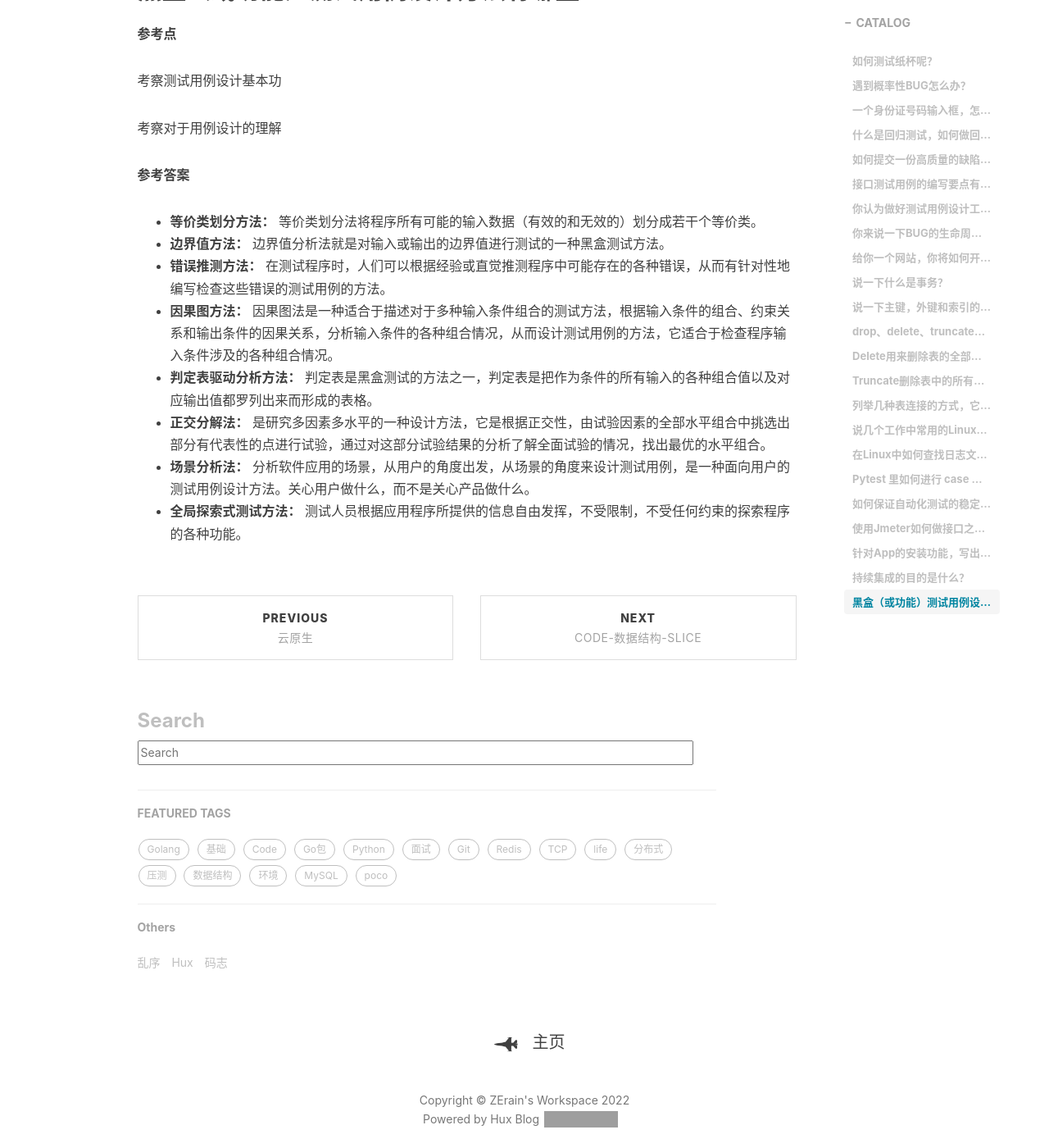
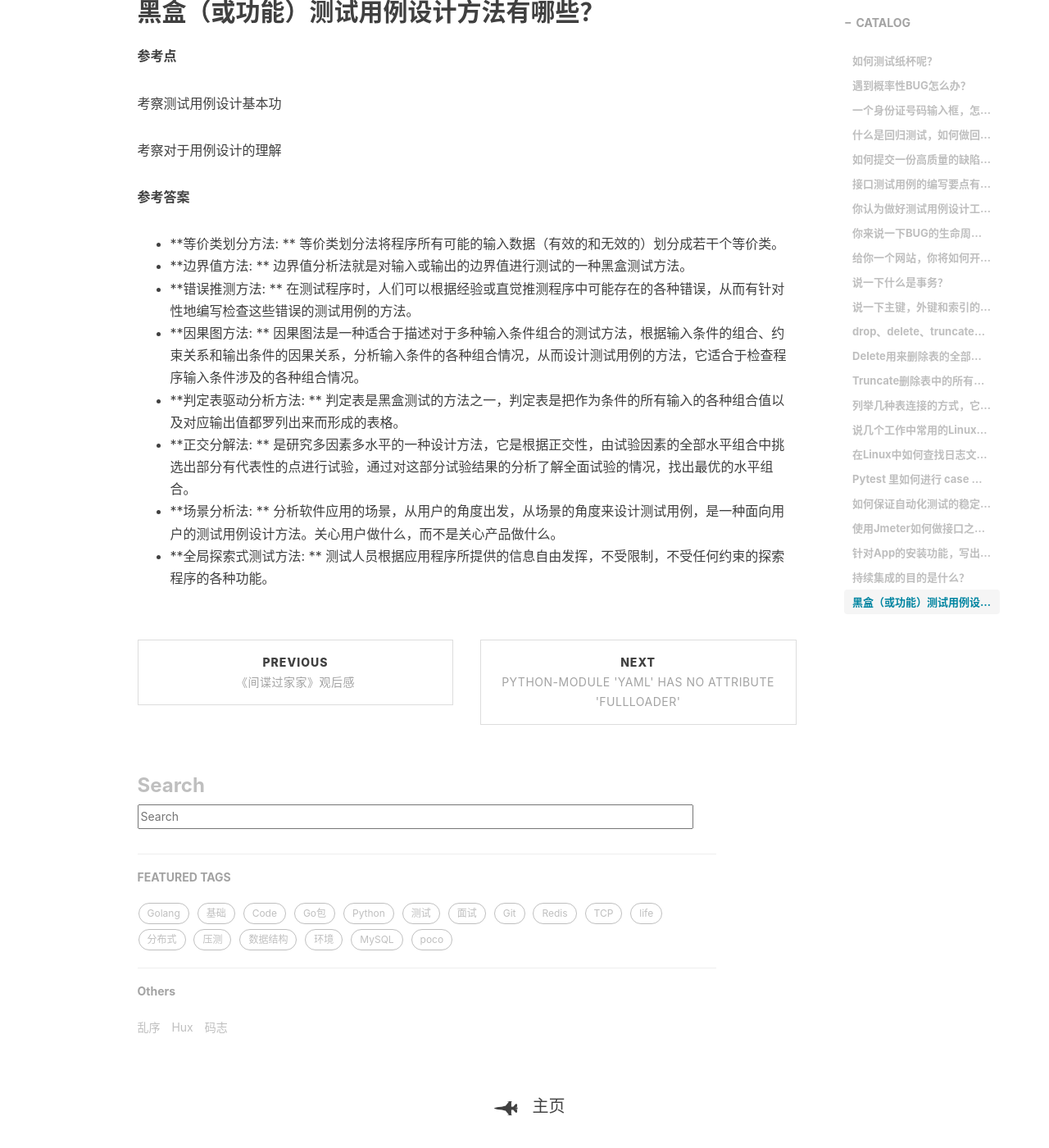
Before and after one commit to Erain-997/Erain-997.github.io, a Jekyll site: the page built from _posts/测试/2022-05-27-测开面试题.md, in a window 1280 px wide and 1400 px high, scrolled down 12476 px. Shown: the whole window at 82% size. Built offline with Jekyll 4.4.1, drawn with Linux system fonts in a browser that asks for light colours; nearby versions of some CDN libraries; comment, search, counter and statistics services are not loaded; some of the changed text lies outside the part shown; grey boxes are pictures that could not be loaded.

Commit message:
今日更新

```diff
--- a/_posts/2022-05-27-测开面试题.md
+++ b/_posts/测试/2022-05-27-测开面试题.md
@@ -5,10 +5,10 @@
 date:       2022-05-27
 author:     Erain
 header-img: img/home-bg.jpg
-categories: None
+categories: 测试
 catalog: true
 tags:
-- 测开
+- 测试
 - 面试
 
 ---
@@ -23,15 +23,15 @@
 
 **参考答案**
 
-- **功能性**：用水杯装水看漏不漏；水能不能被喝到
-- **安全性**：杯子有没有毒或细菌
-- **可靠性**：杯子从不同高度落下的损坏程度
-- **可移植性**：杯子在不同的地方、温度等环境下是否都可以正常使用
-- **兼容性**：杯子是否能够容纳果汁、白水、酒精、汽油等
-- **易用性**：杯子是否烫手、是否有防滑措施、是否方便饮用
-- **用户文档**：使用手册是否对杯子的用法、限制、使用条件等有详细描述
-- **疲劳测试**：将杯子盛上水放24小时检查泄漏时间和情况；盛上汽油放24小时检查泄漏时间和情况等
-- **压力测试**：用根针并在针上面不断加重量，看压强多大时会穿透
+- **功能性**: 用水杯装水看漏不漏；水能不能被喝到
+- **安全性**: 杯子有没有毒或细菌
+- **可靠性**: 杯子从不同高度落下的损坏程度
+- **可移植性**: 杯子在不同的地方、温度等环境下是否都可以正常使用
+- **兼容性**: 杯子是否能够容纳果汁、白水、酒精、汽油等
+- **易用性**: 杯子是否烫手、是否有防滑措施、是否方便饮用
+- **用户文档**: 使用手册是否对杯子的用法、限制、使用条件等有详细描述
+- **疲劳测试**: 将杯子盛上水放24小时检查泄漏时间和情况；盛上汽油放24小时检查泄漏时间和情况等
+- **压力测试**: 用根针并在针上面不断加重量，看压强多大时会穿透
 
 ## 遇到概率性BUG怎么办？
 
@@ -75,7 +75,7 @@
 
 回归测试可以发生在任何一个阶段，包括单元测试、集成测试和系统测试
 
-那我们改如何做回归测试呢？**总结为以下几点：**
+那我们改如何做回归测试呢？**总结为以下几点: **
 
 - 在测试策略制定阶段，制定回归测试策略
 - 确定需要回归测试的版本
@@ -120,7 +120,7 @@
 
 **参考答案**
 
-关键点就是熟悉需求，但是**需求可以分为以下几个方面：**
+关键点就是熟悉需求，但是**需求可以分为以下几个方面: **
 
 - 熟悉本次业务需求
 - 熟悉其他系统和本次需求的关联
@@ -135,13 +135,13 @@
 
 **参考答案**
 
-- **New：** 发现bug，未经评审决定是否指派给开发人员进行修改。
-- **Open：**  确认bug，并且认为需要进行修改，指派给相应的开发人员。
-- **Fixed：** 开发人员进行修改后标识成修改状态，有待测试人员的回归测试验证。
-- **Rejected：** 如果认为不是Bug，则拒绝修改。
-- **Delay：** 如果认为暂时不需要修改或暂时不能修改，则延后修改。
-- **Closed：**  修改状态的Bug经测试人员的回归测斌验证通过，则关闭Bug。
-- **Reopen：** 如果经验证Bug仍然存在，则需要重新打开Bug，开发人员重新修改。
+- **New: ** 发现bug，未经评审决定是否指派给开发人员进行修改。
+- **Open: **  确认bug，并且认为需要进行修改，指派给相应的开发人员。
+- **Fixed: ** 开发人员进行修改后标识成修改状态，有待测试人员的回归测试验证。
+- **Rejected: ** 如果认为不是Bug，则拒绝修改。
+- **Delay: ** 如果认为暂时不需要修改或暂时不能修改，则延后修改。
+- **Closed: **  修改状态的Bug经测试人员的回归测斌验证通过，则关闭Bug。
+- **Reopen: ** 如果经验证Bug仍然存在，则需要重新打开Bug，开发人员重新修改。
 
 ## 给你一个网站，你将如何开展测试？
 
@@ -170,12 +170,12 @@
 
 **参考答案**
 
-**事务：** 是数据库操作的最小工作单元，是作为单个逻辑工作单元执行的一系列操作；这些操作作为一个整体一起向系统提交，要么都执行、要么都不执行；事务是一组不可再分割的操作集合（工作逻辑单元）；
+**事务: ** 是数据库操作的最小工作单元，是作为单个逻辑工作单元执行的一系列操作；这些操作作为一个整体一起向系统提交，要么都执行、要么都不执行；事务是一组不可再分割的操作集合（工作逻辑单元）；
 
-- **原子性(Atomicity)**：事务中的全部操作在数据库中是不可分割的，要么全部完成，要么均不执行。
-- **一致性(Consistency)**：几个并行执行的事务，其执行结果必须与按某一顺序串行执行的结果相一致。
-- **隔离性(Isolation)**：事务的执行不受其他事务的干扰，事务执行的中间结果对其他事务必须是透明的。
-- **持久性(Durability)**：对于任意已提交事务，系统必须保证该事务对数据库的改变不被丢失
+- **原子性(Atomicity)**: 事务中的全部操作在数据库中是不可分割的，要么全部完成，要么均不执行。
+- **一致性(Consistency)**: 几个并行执行的事务，其执行结果必须与按某一顺序串行执行的结果相一致。
+- **隔离性(Isolation)**: 事务的执行不受其他事务的干扰，事务执行的中间结果对其他事务必须是透明的。
+- **持久性(Durability)**: 对于任意已提交事务，系统必须保证该事务对数据库的改变不被丢失
 
 ## 说一下主键，外键和索引的区别？
 
@@ -213,7 +213,7 @@
 
 **参考答案**
 
-都表示删除，但是三者有一些差别：
+都表示删除，但是三者有一些差别:
 
 - Delete用来删除表的全部或者一部分数据行，执行delete之后，用户需要提交(commmit)或者回滚(rollback)来执行删除或者撤销删除。会触发这个表上所有的delete触发器
 -
@@ -245,16 +245,16 @@
 
 **参考答案**
 
-- **cd**：切换目录
-- **ls**：查看文件列表
-- **cp**：拷贝文件
-- **mv**：移动文件
-- **rm**：删除文件
-- **chmod**：设置文件权限
-- **cat**：浏览文件内容
-- **vi**：文件编辑
-- **find**：搜索文件
-- **grep**：过滤文件内容
+- **cd**: 切换目录
+- **ls**: 查看文件列表
+- **cp**: 拷贝文件
+- **mv**: 移动文件
+- **rm**: 删除文件
+- **chmod**: 设置文件权限
+- **cat**: 浏览文件内容
+- **vi**: 文件编辑
+- **find**: 搜索文件
+- **grep**: 过滤文件内容
 
 ## 在Linux中如何查找日志文件中的Error信息？
 
@@ -282,7 +282,7 @@
 - 默认使用检查以test_ .py 或 **test.py命名的文件名，在文件内部查找以test打头的方法或函数，并执行
 - 可以使用自定义marker（标签），比如pytest运行的时就只运行带有该marker的测试用例，比如下面的@pytest.mark.P0
 - 在命令行使用 指定文件
-- 参数：-k args 模糊匹配case（关键字args：可以是py文件名，也可以是函数名）
+- 参数: -k args 模糊匹配case（关键字args: 可以是py文件名，也可以是函数名）
 
 ## 如何保证自动化测试的稳定性？
 
@@ -294,7 +294,7 @@
 
 **参考答案**
 
-**自动化测试稳定性主要表现在两个方面：**
+**自动化测试稳定性主要表现在两个方面: **
 
 - 一个是元素定位的问题
 - 一个是用例之间的依赖问题
@@ -326,9 +326,9 @@
 
 - 正常安装测试，检查是否安装成功
 - APP版本覆盖测试
-  **例如：** 先安装一个1.0版本的APP,再安装一个高版本(1.1版本)的APP，检查是否被覆盖。
+  **例如: ** 先安装一个1.0版本的APP,再安装一个高版本(1.1版本)的APP，检查是否被覆盖。
 - 回退版本测试
-  **例如：** 先装一个2.0版本的APP,再安装一个1.0版本的APP,正常情况下版本是可以回退的
+  **例如: ** 先装一个2.0版本的APP,再安装一个1.0版本的APP,正常情况下版本是可以回退的
 - 安装时内存不足，弹出提示
 - 根据安装手册操作，是否正确安装
 - 安装过程中的意外情况（强行断电、断网、来电话了、查看信息）等等，检查会发生的情况
@@ -358,12 +358,12 @@
 
 **参考答案**
 
-**它的好处主要有两个：**
+**它的好处主要有两个: **
 
 - 快速发现错误。每完成一点更新，就集成到主干，可以快速发现错误，定位错误也比较容易
 - 防止分支大幅偏离主干。如果不是经常集成，主干又在不断更新，会导致以后集成的难度变大，甚至难以集成。
 
-**持续集成的目的：**
+**持续集成的目的: **
 
 就是让产品可以快速迭代，同时还能保持高质量。它的核心措施是，代码集成到主干之前，必须通过自动化测试，只要有一个测试用例失败，就不能集成。
 
@@ -377,11 +377,11 @@
 
 **参考答案**
 
-- **等价类划分方法：** 等价类划分法将程序所有可能的输入数据（有效的和无效的）划分成若干个等价类。
-- **边界值方法：** 边界值分析法就是对输入或输出的边界值进行测试的一种黑盒测试方法。
-- **错误推测方法：** 在测试程序时，人们可以根据经验或直觉推测程序中可能存在的各种错误，从而有针对性地编写检查这些错误的测试用例的方法。
-- **因果图方法：** 因果图法是一种适合于描述对于多种输入条件组合的测试方法，根据输入条件的组合、约束关系和输出条件的因果关系，分析输入条件的各种组合情况，从而设计测试用例的方法，它适合于检查程序输入条件涉及的各种组合情况。
-- **判定表驱动分析方法：** 判定表是黑盒测试的方法之一，判定表是把作为条件的所有输入的各种组合值以及对应输出值都罗列出来而形成的表格。
-- **正交分解法：** 是研究多因素多水平的一种设计方法，它是根据正交性，由试验因素的全部水平组合中挑选出部分有代表性的点进行试验，通过对这部分试验结果的分析了解全面试验的情况，找出最优的水平组合。
-- **场景分析法：** 分析软件应用的场景，从用户的角度出发，从场景的角度来设计测试用例，是一种面向用户的测试用例设计方法。关心用户做什么，而不是关心产品做什么。
-- **全局探索式测试方法：** 测试人员根据应用程序所提供的信息自由发挥，不受限制，不受任何约束的探索程序的各种功能。
+- **等价类划分方法: ** 等价类划分法将程序所有可能的输入数据（有效的和无效的）划分成若干个等价类。
+- **边界值方法: ** 边界值分析法就是对输入或输出的边界值进行测试的一种黑盒测试方法。
+- **错误推测方法: ** 在测试程序时，人们可以根据经验或直觉推测程序中可能存在的各种错误，从而有针对性地编写检查这些错误的测试用例的方法。
+- **因果图方法: ** 因果图法是一种适合于描述对于多种输入条件组合的测试方法，根据输入条件的组合、约束关系和输出条件的因果关系，分析输入条件的各种组合情况，从而设计测试用例的方法，它适合于检查程序输入条件涉及的各种组合情况。
+- **判定表驱动分析方法: ** 判定表是黑盒测试的方法之一，判定表是把作为条件的所有输入的各种组合值以及对应输出值都罗列出来而形成的表格。
+- **正交分解法: ** 是研究多因素多水平的一种设计方法，它是根据正交性，由试验因素的全部水平组合中挑选出部分有代表性的点进行试验，通过对这部分试验结果的分析了解全面试验的情况，找出最优的水平组合。
+- **场景分析法: ** 分析软件应用的场景，从用户的角度出发，从场景的角度来设计测试用例，是一种面向用户的测试用例设计方法。关心用户做什么，而不是关心产品做什么。
+- **全局探索式测试方法: ** 测试人员根据应用程序所提供的信息自由发挥，不受限制，不受任何约束的探索程序的各种功能。
```
Also changed, not shown: other parts of _posts/测试/2022-05-27-测开面试题.md (+18 -18 lines), _posts/压测/2022-09-08-关于DDOS攻击中的TCP半连接数与FD的关系.md (+48 -40 lines), _posts/测试/2022-05-26-开发环境名词解释.md (renamed from _posts/2022-05-26-开发环境名词解释.md, +1 -1 lines), _posts/测试/2022-09-06-Redis如何测试.md (renamed from _posts/压测/2022-09-06-Redis如何测试.md, +1 -1 lines), _posts/测试/2022-09-13-app测试.md (renamed from _posts/2022-09-13-app测试.md, +2 -2 lines), _posts/测试/2022-09-15-服务测试指标.md (added, +104 -0 lines), _posts/测试/2022-09-16-微服务常见报错.md (added, +50 -0 lines), _posts/测试/2022-09-16-测试缺陷记录及修复.md (added, +97 -0 lines), img/post/服务测试指标例子1.png (added).
